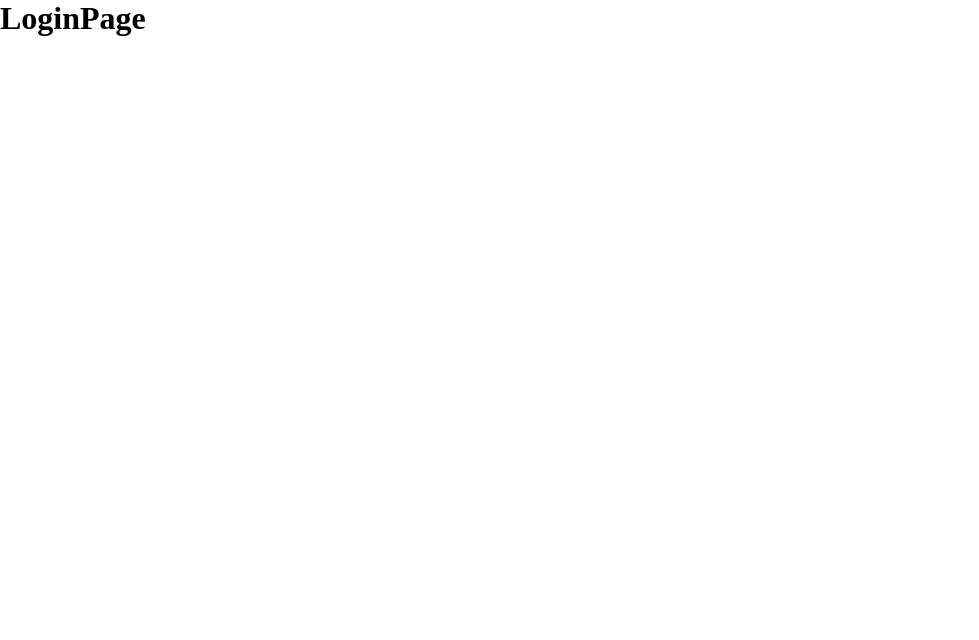
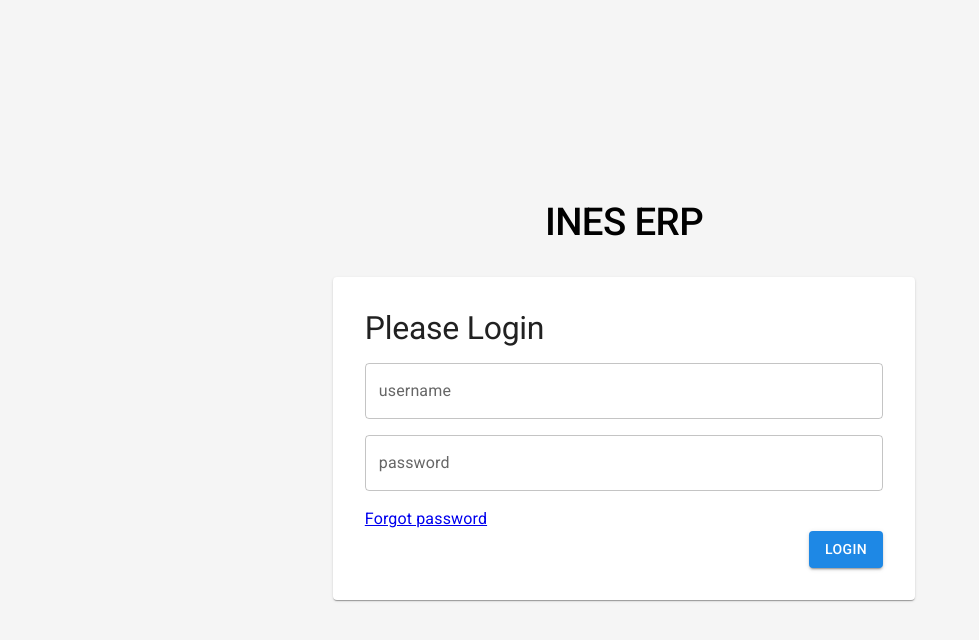
Before and after one commit to ines-erp/react-frontend, a React (Vite) app: page /auth/login in a window 1280 px wide. Shown: the top 640 px of the page, without its empty margins (0-979 px from the left). Built offline with nearby package versions, Linux system fonts and the light colour scheme.

Commit message:
adding base for login page

```diff
--- a/src/pages/auth/login/authRoutes.jsx
+++ b/src/pages/auth/login/authRoutes.jsx
@@ -1,9 +1,9 @@
 import {LoginPage} from "@/pages/auth/login/index.jsx";
-import {Outlet} from "react-router-dom";
+import {LayoutBlank} from "@/layouts/main/LayoutBlank.jsx";
 
 export const authRoutesList = [
     {
-        element: <></>,
+        element: <LoginPage/>,
         icon: "",
         isEnabled: true,
         isInMenu: false,
@@ -24,7 +24,7 @@ export const authRoutesList = [
 export const authRoutesRoutes = [
     {
         children: authRoutesList.filter(item => item.isEnabled === true),
-        element: <Outlet/>,
+        element: <LayoutBlank sx={{display: "flex", alignItems: "center", justifyContent: 'center'}}/>,
         path: "/auth"
     }
 ];
--- a/src/pages/auth/login/index.jsx
+++ b/src/pages/auth/login/index.jsx
@@ -1,3 +1,30 @@
+import {Box, Button, Container, Paper, TextField, Typography} from "@mui/material";
+import {Link} from "react-router-dom";
+
 export const LoginPage = () => {
-    return <h1>LoginPage</h1>;
+    return (
+        <Container sx={{padding: 4}}>
+            <Typography variant={"h1"} mb={4} textAlign={"center"}>INES ERP</Typography>
+
+            <Paper sx={{minWidth: "350px", padding: 4, maxWidth: "45%", mx: "auto"}}>
+                <Typography variant={"h2"} mb={2}>Please Login</Typography>
+
+                <Box mb={2}>
+                    <TextField label="username" type="email" fullWidth={true}/>
+                </Box>
+
+                <Box mb={2}>
+                    <TextField label="password" type="password" fullWidth={true}/>
+                </Box>
+
+                <Typography component={Link} to={"/auth/request-new-password"}>
+                    Forgot password
+                </Typography>
+
+                <Box sx={{display: "flex", justifyContent: "end"}}>
+                    <Button variant={"contained"}>Login</Button>
+                </Box>
+            </Paper>
+        </Container>
+    );
 };
```
